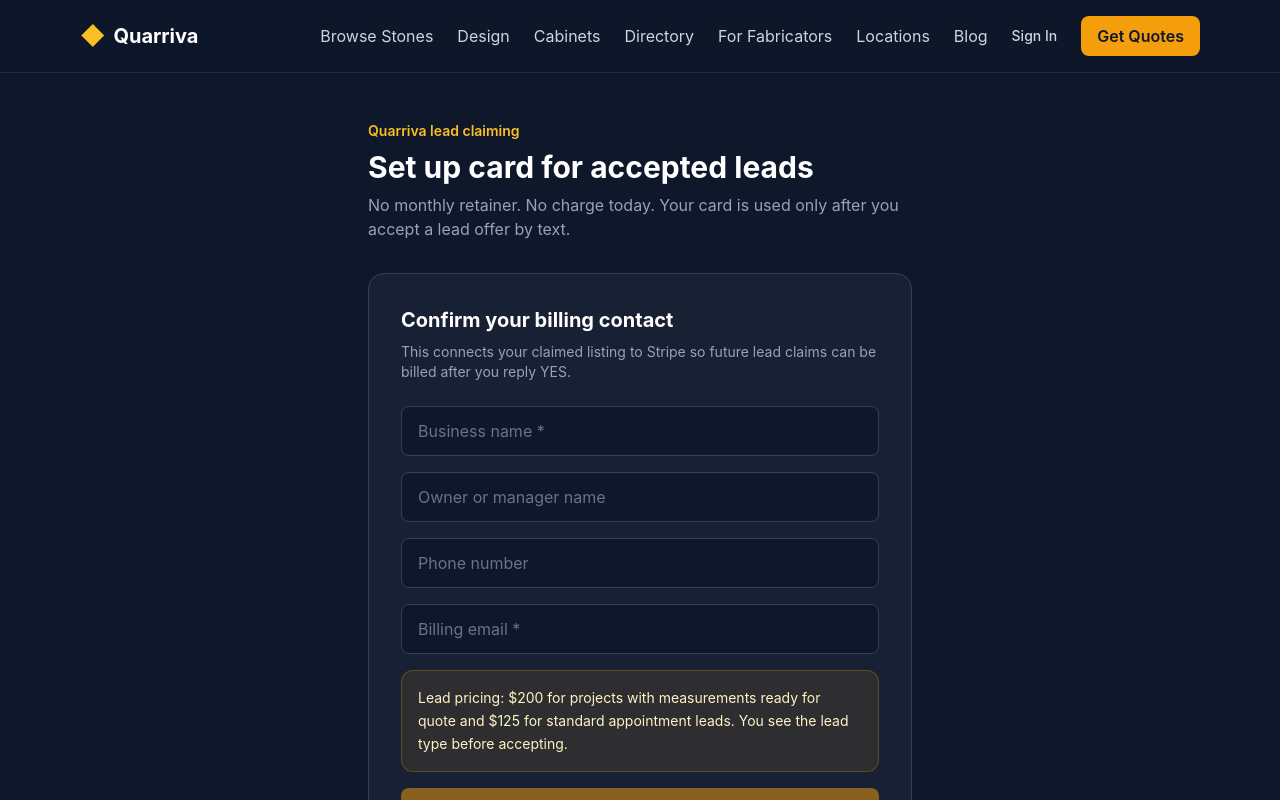
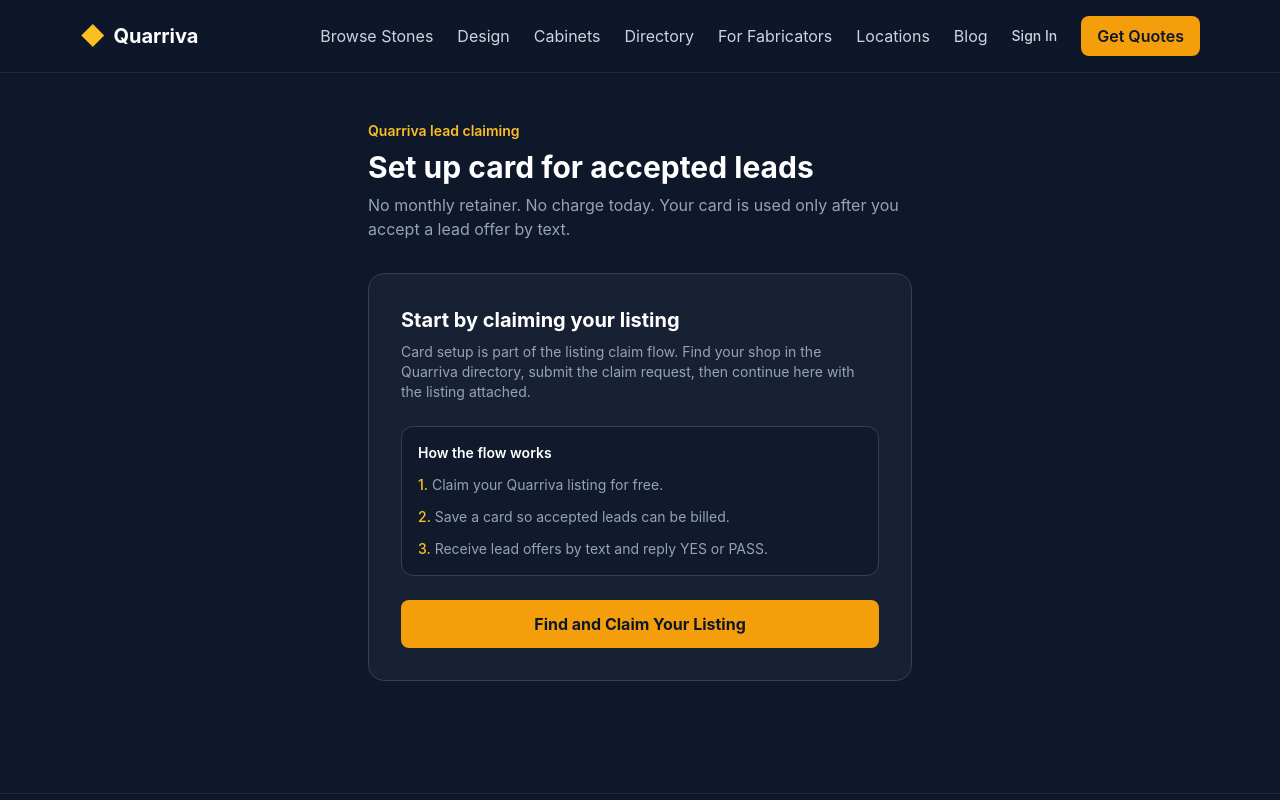
Before and after one commit to sorn00/slabhub, a Next.js app: page /fabricators/card-setup in a window 1280 px wide. Shown: the top 800 px of the page. Built offline with nearby package versions, Linux system fonts and the light colour scheme; no server answers.

Commit message:
Clarify card setup claim context

```diff
--- a/app/fabricators/card-setup/page.tsx
+++ b/app/fabricators/card-setup/page.tsx
@@ -21,6 +21,7 @@
     email: searchParams.get('email') || '',
     listingSlug: searchParams.get('listingSlug') || '',
   }))
+  const hasClaimContext = Boolean(searchParams.get('listingSlug') && searchParams.get('businessName'))
 
   const listingUrl = useMemo(() => {
     return data.listingSlug ? `/directory/${data.listingSlug}` : '/directory'
@@ -103,7 +104,30 @@
       </div>
 
       <div className="bg-slate-800/60 border border-slate-700 rounded-2xl p-6 md:p-8">
-        {state === 'details' && (
+        {!hasClaimContext && (
+          <div>
+            <h2 className="text-xl font-bold text-white mb-2">Start by claiming your listing</h2>
+            <p className="text-slate-400 text-sm mb-6">
+              Card setup is part of the listing claim flow. Find your shop in the Quarriva directory, submit the claim request, then continue here with the listing attached.
+            </p>
+            <div className="bg-slate-900/70 border border-slate-700 rounded-xl p-4 mb-6">
+              <h3 className="text-white text-sm font-semibold mb-3">How the flow works</h3>
+              <div className="space-y-3 text-sm text-slate-400">
+                <p><span className="text-amber-400 font-medium">1.</span> Claim your Quarriva listing for free.</p>
+                <p><span className="text-amber-400 font-medium">2.</span> Save a card so accepted leads can be billed.</p>
+                <p><span className="text-amber-400 font-medium">3.</span> Receive lead offers by text and reply YES or PASS.</p>
+              </div>
+            </div>
+            <Link
+              href="/directory"
+              className="block w-full bg-amber-500 hover:bg-amber-400 text-slate-900 font-bold py-3 rounded-lg transition-colors text-center"
+            >
+              Find and Claim Your Listing
+            </Link>
+          </div>
+        )}
+
+        {hasClaimContext && state === 'details' && (
           <div>
             <h2 className="text-xl font-bold text-white mb-2">Confirm your billing contact</h2>
             <p className="text-slate-400 text-sm mb-6">
@@ -146,6 +170,18 @@
                 </p>
               </div>
 
+              <div className="bg-slate-950 border border-slate-700 rounded-xl p-4 text-left">
+                <div className="flex items-center justify-between gap-3 mb-3">
+                  <p className="text-white text-sm font-semibold">Example lead text</p>
+                  <span className="text-slate-500 text-xs">Sample</span>
+                </div>
+                <div className="rounded-2xl rounded-tl-md bg-slate-800 border border-slate-700 p-4">
+                  <p className="text-slate-200 text-sm leading-relaxed">
+                    Quarriva lead for {data.businessName}: Bridgeport homeowner needs quartz countertops. Project with measurements ready for quote, $200 if accepted. Reply YES to claim or PASS to skip.
+                  </p>
+                </div>
+              </div>
+
               {registrationError && <p className="text-red-400 text-sm">{registrationError}</p>}
 
               <button
@@ -163,7 +199,7 @@
           </div>
         )}
 
-        {state === 'card' && (
+        {hasClaimContext && state === 'card' && (
           <div>
             <div className="flex items-start justify-between gap-4 mb-6">
               <div>
@@ -181,6 +217,14 @@
               <p><span className="text-slate-300 font-medium">Billing email:</span> {data.email}</p>
               <p><span className="text-slate-300 font-medium">Today:</span> $0 due</p>
             </div>
+            <div className="bg-slate-950 border border-slate-700 rounded-xl p-4 mb-5 text-left">
+              <p className="text-white text-sm font-semibold mb-3">Example lead text</p>
+              <div className="rounded-2xl rounded-tl-md bg-slate-800 border border-slate-700 p-4">
+                <p className="text-slate-200 text-sm leading-relaxed">
+                  Quarriva lead for {data.businessName}: Bridgeport homeowner needs quartz countertops. Project with measurements ready for quote, $200 if accepted. Reply YES to claim or PASS to skip.
+                </p>
+              </div>
+            </div>
             <StripePaymentStep
               email={data.email}
               customerId={customerId}
@@ -192,7 +236,7 @@
           </div>
         )}
 
-        {state === 'done' && (
+        {hasClaimContext && state === 'done' && (
           <div className="text-center py-4">
             <div className="mx-auto mb-4 flex h-14 w-14 items-center justify-center rounded-full bg-green-500/15 text-green-300 text-3xl">
               ✓
```
